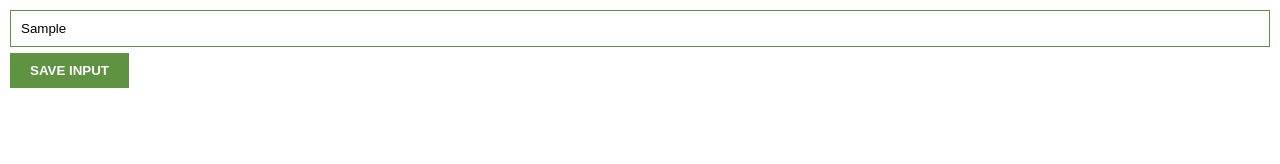
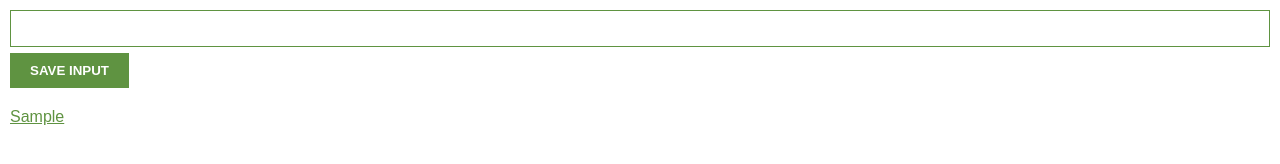
Before and after one commit to hennasingh/Chrome-Extension, a browser extension: page index.html in a window 1280 px wide. Both pictures are taken after typing "Sample" into the empty fields and a click on the button "SAVE INPUT". Drawn offline with Linux system fonts and the light colour scheme.

Commit message:
implemented lists to display saved leads and added manifest file to deploy the extension

```diff
--- a/index.js
+++ b/index.js
@@ -6,9 +6,21 @@ const ulEl = document.getElementById("ul-el");
 
 inputBtn.addEventListener("click", function() {
     myLeads.push(inputEl.value)
-    console.log(myLeads);
+    inputEl.value= ""
+    renderLeads();
 })
 
-for(let i=0; i < myLeads.length; i ++) {
-    ulEl.innerHTML += "<li>" + myLeads[i] + "<li>"
+function renderLeads() {
+
+    let listItems = ""
+
+    for(let i=0; i < myLeads.length; i ++) {
+        listItems += `<li>
+                        <a target='_blank' href='${myLeads[i]}'>
+                        ${myLeads[i]}
+                        </a>
+                    </li>`
+    }
+
+    ulEl.innerHTML = listItems
 }
--- a/styles.css
+++ b/styles.css
@@ -2,6 +2,7 @@ body {
     margin: 0;
     padding: 10px;
     font-family: Arial, Helvetica, sans-serif;
+    min-width: 400px;
 }
 
 input {
@@ -20,3 +21,17 @@ button {
     box-shadow: none;
     font-weight: bold;
 }
+
+ul{
+    list-style: none;
+    padding-left: 0px;
+    margin-top: 20px;
+}
+
+li {
+    margin-top: 5px;
+}
+
+li a {
+    color: #5f9341;
+}
```
Also changed, not shown: icon.png (added), manifest.json (added).
